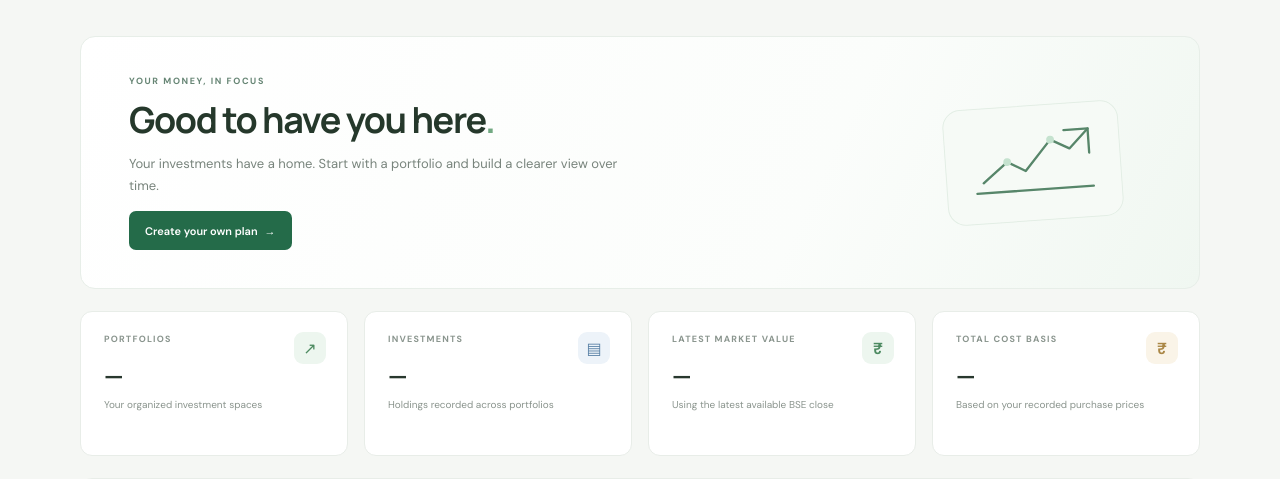
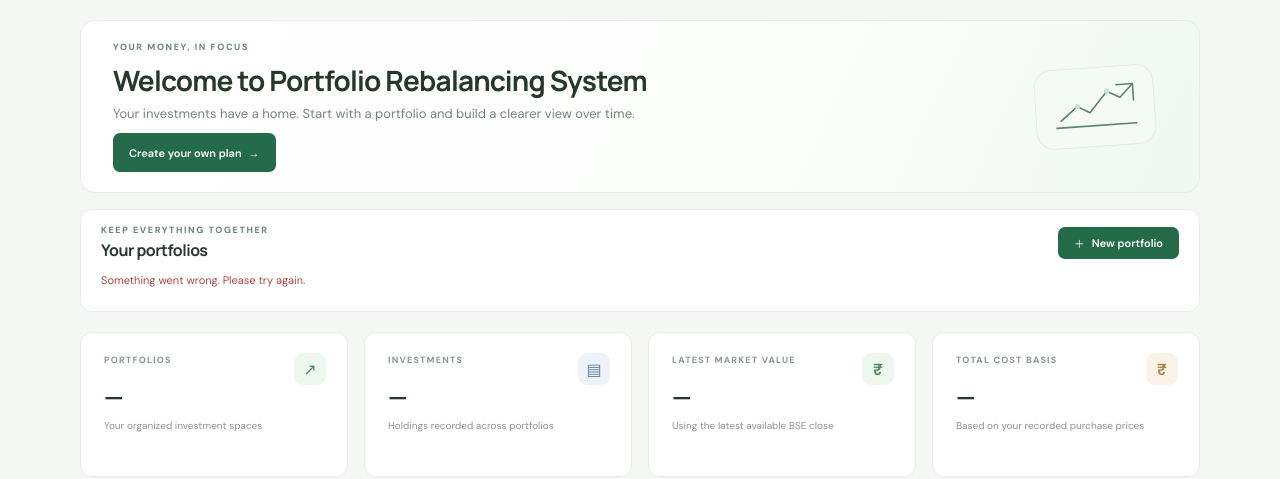
Before and after one commit to aloksaha-11/portfolio-management-system, a web app: page /dashboard.html in a window 1280 px wide. Shown: the part 76-555 px from the top of the page. Run offline with its HTML, style and script files only (its server is not run), Linux system fonts and the light colour scheme; data that the repository does not hold is empty.

Commit message:
Portfolio rebalancing system

```diff
--- a/src/main/resources/static/assets/dashboard-market.css
+++ b/src/main/resources/static/assets/dashboard-market.css
@@ -12,7 +12,26 @@
 .sold-holdings-section h3{margin:0 0 9px;color:#68766d;font:700 10px "DM Sans",sans-serif;letter-spacing:1px}
 .sold-holding-list{overflow-x:auto}
 a.primary-button,a.secondary-button{text-decoration:none}
-.welcome-plan-link{margin-top:14px}
+.welcome-plan-link{margin-top:10px}
+/* Compact "YOUR MONEY, IN FOCUS" welcome section */
+.welcome-row{min-height:0;margin:20px 0 16px;padding:20px 32px}
+.welcome-row h1{font-size:clamp(22px,2.2vw,28px);letter-spacing:-.8px}
+.welcome-copy{max-width:640px;margin-top:6px;line-height:1.5}
+@media(min-width:541px){.welcome-art{width:120px;height:80px;margin-right:12px}.welcome-art svg{width:96px}}
+@media(max-width:540px){.welcome-row{padding:18px}}/* Compact "Your portfolios" section */
+.portfolios-card{padding:14px 20px}
+.portfolios-card .section-heading{align-items:center}
+.portfolios-card .section-heading .eyebrow{margin-bottom:3px}
+.portfolios-card .section-heading h2{font-size:16px}
+.portfolios-card .portfolio-actions{align-items:center;gap:10px}
+.portfolios-card .portfolio-select-wrap:not([hidden]){display:flex;align-items:center;gap:8px}
+.portfolios-card .portfolio-select-wrap label{margin:0;white-space:nowrap}
+.portfolios-card .portfolio-select-wrap select{height:32px}
+.portfolios-card .primary-button{min-height:32px}
+.portfolios-card .portfolio-grid{margin-top:10px}
+.portfolios-card .create-form{margin-top:12px;padding:12px}
+.portfolios-card .dashboard-message:empty{display:none}
+@media(max-width:540px){.portfolios-card .portfolio-select-wrap:not([hidden]){flex-direction:column;align-items:stretch}}
 .portfolio-grid{grid-template-columns:repeat(auto-fill,minmax(160px,200px))}
 .portfolio-card{display:block;min-height:0;padding:10px 12px;text-decoration:none;color:inherit}
 .portfolio-card .portfolio-card-icon{width:24px;height:24px;font-size:12px;border-radius:6px}
--- a/src/main/resources/static/dashboard.html
+++ b/src/main/resources/static/dashboard.html
@@ -20,8 +20,17 @@
 
   <main class="dashboard-shell">
     <section class="welcome-row">
-      <div><p class="eyebrow">YOUR MONEY, IN FOCUS</p><h1>Good to have you here<span>.</span></h1><p class="welcome-copy">Your investments have a home. Start with a portfolio and build a clearer view over time.</p><a class="primary-button welcome-plan-link" href="plan.html">Create your own plan <span aria-hidden="true">→</span></a></div>
-      <div class="welcome-art" aria-hidden="true"><svg viewBox="0 0 180 120"><path d="M16 95h150M25 82l32-25 23 13 34-38 24 13 25-24" fill="none" stroke="currentColor" stroke-width="3" stroke-linecap="round" stroke-linejoin="round"/><path d="M132 21h31v31" fill="none" stroke="currentColor" stroke-width="3" stroke-linecap="round" stroke-linejoin="round"/><circle cx="57" cy="57" r="5" fill="#c5e2cf"/><circle cx="114" cy="32" r="5" fill="#c5e2cf"/></svg></div>
+      <div><p class="eyebrow">YOUR MONEY, IN FOCUS</p><h1>Welcome to Portfolio Rebalancing System</h1><p class="welcome-copy">Your investments have a home. Start with a portfolio and build a clearer view over time.</p><a class="primary-button welcome-plan-link" href="plan.html">Create your own plan <span aria-hidden="true">→</span></a></div>      <div class="welcome-art" aria-hidden="true"><svg viewBox="0 0 180 120"><path d="M16 95h150M25 82l32-25 23 13 34-38 24 13 25-24" fill="none" stroke="currentColor" stroke-width="3" stroke-linecap="round" stroke-linejoin="round"/><path d="M132 21h31v31" fill="none" stroke="currentColor" stroke-width="3" stroke-linecap="round" stroke-linejoin="round"/><circle cx="57" cy="57" r="5" fill="#c5e2cf"/><circle cx="114" cy="32" r="5" fill="#c5e2cf"/></svg></div>
+    </section>
+
+    <section class="content-card portfolios-card" aria-labelledby="portfolio-heading">
+      <div class="section-heading"><div><p class="eyebrow">KEEP EVERYTHING TOGETHER</p><h2 id="portfolio-heading">Your portfolios</h2></div><div class="portfolio-actions"><div id="portfolio-select-wrap" class="portfolio-select-wrap" hidden><label for="existing-portfolio">Select an existing portfolio</label><select id="existing-portfolio"><option value="">Choose a portfolio</option></select></div><button class="primary-button" id="show-create" type="button"><span aria-hidden="true">＋</span> New portfolio</button></div></div>
+      <form id="create-form" class="create-form" hidden>
+        <label for="portfolio-name">Give your portfolio a name</label><div class="create-controls"><input id="portfolio-name" name="name" maxlength="100" placeholder="For example, Long-term investments" required><button class="primary-button" type="submit">Create portfolio</button><button class="cancel-button" id="cancel-create" type="button">Cancel</button></div>
+      </form>
+      <p id="dashboard-message" class="dashboard-message" role="status" aria-live="polite"></p>
+      <div id="portfolio-list" class="portfolio-grid"></div>
+      <div id="empty-state" class="empty-state" hidden><div class="empty-illustration" aria-hidden="true"><svg viewBox="0 0 64 64"><rect x="9" y="13" width="46" height="39" rx="8"/><path d="M20 26h24M20 34h16M20 42h10"/></svg></div><h3>Your first portfolio starts here</h3><p>Create a portfolio to organize the investments you want to follow.</p><button class="primary-button" id="empty-create" type="button">Create your first portfolio</button></div>
     </section>
 
     <section class="stat-grid" aria-label="Portfolio summary">
@@ -89,16 +98,6 @@
       <div class="bse-data-scroll"><table class="bse-data-table"><thead><tr><th>Company / Symbol</th><th>Security code</th><th>Series</th><th>Open</th><th>High</th><th>Low</th><th>Close</th><th>Previous close</th><th>Volume</th></tr></thead><tbody id="bse-data-body"></tbody></table></div>
     </section>
 
-    <section class="content-card" aria-labelledby="portfolio-heading">
-      <div class="section-heading"><div><p class="eyebrow">KEEP EVERYTHING TOGETHER</p><h2 id="portfolio-heading">Your portfolios</h2></div><div class="portfolio-actions"><div id="portfolio-select-wrap" class="portfolio-select-wrap" hidden><label for="existing-portfolio">Select an existing portfolio</label><select id="existing-portfolio"><option value="">Choose a portfolio</option></select></div><button class="primary-button" id="show-create" type="button"><span aria-hidden="true">＋</span> New portfolio</button></div></div>
-      <form id="create-form" class="create-form" hidden>
-        <label for="portfolio-name">Give your portfolio a name</label><div class="create-controls"><input id="portfolio-name" name="name" maxlength="100" placeholder="For example, Long-term investments" required><button class="primary-button" type="submit">Create portfolio</button><button class="cancel-button" id="cancel-create" type="button">Cancel</button></div>
-      </form>
-      <p id="dashboard-message" class="dashboard-message" role="status" aria-live="polite"></p>
-      <div id="portfolio-list" class="portfolio-grid"></div>
-      <div id="empty-state" class="empty-state" hidden><div class="empty-illustration" aria-hidden="true"><svg viewBox="0 0 64 64"><rect x="9" y="13" width="46" height="39" rx="8"/><path d="M20 26h24M20 34h16M20 42h10"/></svg></div><h3>Your first portfolio starts here</h3><p>Create a portfolio to organize the investments you want to follow.</p><button class="primary-button" id="empty-create" type="button">Create your first portfolio</button></div>
-    </section>
-
     <footer class="dashboard-footer"><span>© 2026 Folio</span><span>A clearer view of what you own.</span></footer>
   </main>
 
```
